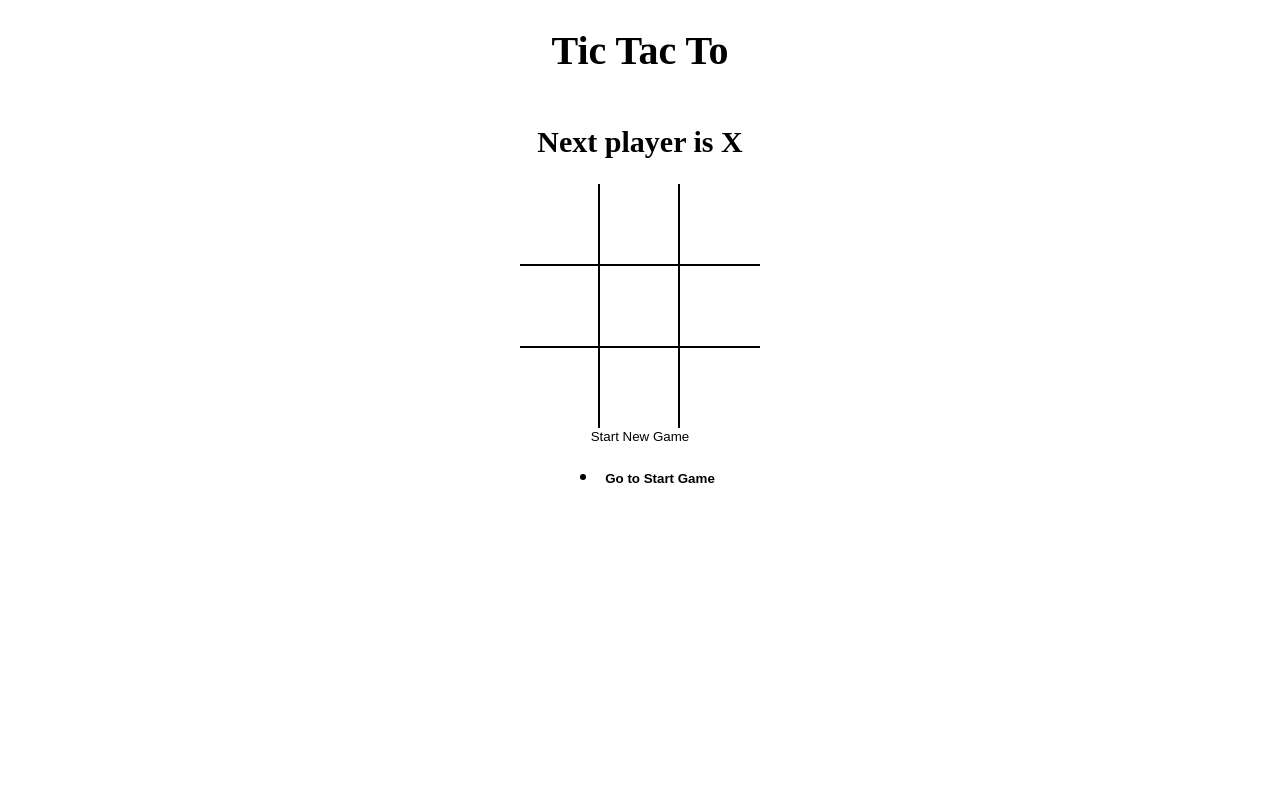
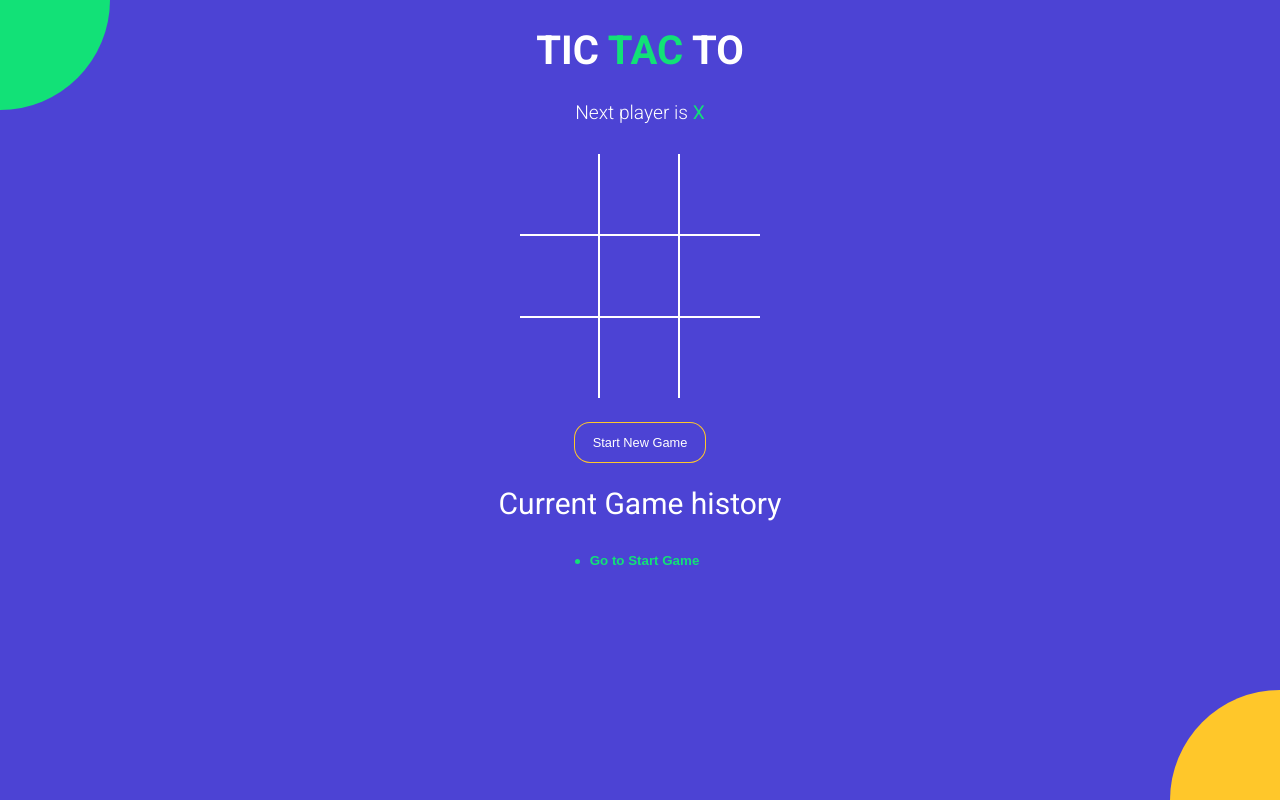
Before and after one commit to souravdev-eng/react-tictacto, a React (Vite) app: page / in a window 1280 px wide. Built offline with nearby package versions, Linux system fonts and the light colour scheme.

Commit message:
Compliting our App

```diff
--- a/index.html
+++ b/index.html
@@ -1,7 +1,14 @@
 <!DOCTYPE html>
 <html>
   <head>
-    <title>React Parcel Micro App</title>
+    <meta charset="UTF-8" />
+    <meta name="viewport" content="width=device-width, initial-scale=1.0" />
+    <meta http-equiv="X-UA-Compatible" content="ie=edge" />
+    <link
+      href="https://fonts.googleapis.com/css?family=Roboto:300,400,700&display=swap"
+      rel="stylesheet"
+    />
+    <title>TIC TAC TOE</title>
   </head>
   <body>
     <div id="root"></div>
--- a/src/App.js
+++ b/src/App.js
@@ -44,17 +44,25 @@
 
   return (
     <div className="app">
-      <h1>Tic Tac To</h1>
+      <h1>
+        TIC <span className="text-green">TAC</span> TO
+      </h1>
       <StatusMessage winner={winner} current={current} />
       <Board
         board={current.board}
         handelClickUpdate={handelClickUpdate}
         winningSquare={winningSquare}
       />
-      <button type="button" onClick={newGame}>
+      <button
+        type="button"
+        onClick={newGame}
+        className={`btn-reset ${winner ? 'active' : ''}`}
+      >
         Start New Game
       </button>
+      <h2 style={{ fontWeight: 'normal' }}>Current Game history</h2>
       <History history={history} moveTo={moveTo} currentMove={currentMove} />
+      <div className="bg-balls" />
     </div>
   );
 };
--- a/src/components/History.jsx
+++ b/src/components/History.jsx
@@ -2,14 +2,13 @@
 
 const History = ({ history, moveTo, currentMove }) => {
   return (
-    <ul>
+    <div className="history-wrapper">
+      <ul className="history">
         {history.map((_, move) => {
           return (
             <li>
               <button
-              style={{
-                fontWeight: move === currentMove ? 'bold' : 'normal',
-              }}
+                className={`btn-move ${move === currentMove ? 'active' : ''}`}
                 onClick={() => {
                   moveTo(move);
                 }}
@@ -21,6 +20,7 @@
           );
         })}
       </ul>
+    </div>
   );
 };
 
--- a/src/components/Squre.jsx
+++ b/src/components/Squre.jsx
@@ -1,15 +1,13 @@
 import React from 'react';
 
 const Squre = ({ value, onClick, isWinningSquare }) => {
-  console.log(value);
   return (
     <button
       type="button"
-      className="square"
       onClick={onClick}
-      style={{
-        fontWeight: isWinningSquare ? 'bold' : 'normal',
-      }}
+      className={`square ${isWinningSquare ? 'winning' : ''} ${
+        value === 'X' ? 'text-green' : 'text-orange'
+      }`}
     >
       {value}
     </button>
--- a/src/components/StatusMessage.jsx
+++ b/src/components/StatusMessage.jsx
@@ -4,13 +4,30 @@
   const noMoveLeft = current.board.every(el => el !== null);
 
   return (
-    <h2>
-      {winner && `Winner is ${winner}`}
-      {!winner &&
-        !noMoveLeft &&
-        `Next player is ${current.isXNext ? 'X' : 'O'}`}
-      {!winner && noMoveLeft && 'X and O is tied'}
-    </h2>
+    <div className="status-message">
+      {winner && (
+        <>
+          Winner is{' '}
+          <span className={winner === 'X' ? 'text-green' : 'text-orange'}>
+            {winner}
+          </span>
+        </>
+      )}
+      {!winner && !noMoveLeft && (
+        <>
+          Next player is{' '}
+          <span className={current.isXNext ? 'text-green' : 'text-orange'}>
+            {current.isXNext ? 'X' : 'O'}
+          </span>
+        </>
+      )}
+      {!winner && noMoveLeft && (
+        <>
+          <span className="text-green">X</span> and{' '}
+          <span className="text-orange">O</span> tied
+        </>
+      )}
+    </div>
   );
 };
 
--- a/src/style/root.scss
+++ b/src/style/root.scss
@@ -1,4 +1,11 @@
+$green: #12e177;
+$orange: #ffc72a;
+$blue: #4c43d4;
+
 body {
+  font-family: 'Roboto', sans-serif;
+  background-color: $blue;
+  color: #fff;
   padding: 0;
   margin: 0;
 }
@@ -19,18 +26,83 @@
   align-items: center;
 }
 
+.text-green {
+  color: $green;
+}
+
+.text-orange {
+  color: $orange;
+}
+
+.history-wrapper {
+  width: 300px;
+  text-align: center;
+  margin-bottom: 20px;
+  .history {
+    display: inline-block;
+    padding: 0;
+    margin: 0;
+    li {
+      list-style: none;
+      text-align: left;
+      &:before {
+        content: '';
+        border-radius: 50%;
+        display: inline-block;
+        height: 5px;
+        width: 5px;
+        background-color: $green;
+        margin-right: 4px;
+        margin-bottom: 1px;
+      }
+
+      .btn-move {
+        color: #fff;
+        &.active {
+          font-weight: bold;
+          color: $green;
+        }
+      }
+    }
+  }
+}
+
+.status-message {
+  margin-bottom: 30px;
+  font-size: 1.2rem;
+  font-weight: lighter;
+  span {
+    font-weight: normal;
+  }
+}
+
+.btn-reset {
+  font-size: 0.8rem;
+  color: #fff;
+  border-radius: 15px;
+  padding: 12px 18px;
+  margin-top: 25px;
+  transition: all 0.2s;
+  background-color: $blue;
+  box-shadow: 0px 0px 0px 1px $orange;
+  &.active {
+    background-color: $orange;
+    box-shadow: none;
+  }
+}
+
 .board {
   .board-row {
     display: flex;
     flex-direction: row;
-    border-bottom: 2px solid #000;
+    border-bottom: 2px solid #fff;
     &:last-child {
       border-bottom: none;
     }
     .square {
       width: 80px;
       height: 80px;
-      border-right: 2px solid #000;
+      border-right: 2px solid #fff;
       font-size: 2.5rem;
       padding: 0;
       overflow: hidden;
@@ -38,6 +110,63 @@
       &:last-child {
         border-right: none;
       }
+      &.winning {
+        animation: scaleText 1.4s infinite;
+        @keyframes scaleText {
+          0% {
+            transform: 2.5rem;
+          }
+          50% {
+            font-size: 3.5rem;
+          }
+          100% {
+            font-size: 2.5rem;
+          }
+        }
+      }
     }
   }
 }
+
+.bg-balls {
+  position: fixed;
+  top: 0;
+  left: 0;
+  right: 0;
+  bottom: 0;
+  min-width: 100%;
+  z-index: -1;
+
+  &:before,
+  &:after {
+    content: '';
+    position: absolute;
+    width: 150px;
+    height: 150px;
+    border-radius: 50%;
+  }
+
+  &:before {
+    background-color: $orange;
+    right: -75px;
+    bottom: -75px;
+    @media screen and (min-width: 476px) {
+      width: 220px;
+      height: 220px;
+      right: -110px;
+      bottom: -110px;
+    }
+  }
+
+  &:after {
+    background-color: $green;
+    top: -75px;
+    left: -75px;
+    @media screen and (min-width: 476px) {
+      width: 220px;
+      height: 220px;
+      top: -110px;
+      left: -110px;
+    }
+  }
+}
```
Also changed, not shown: Styling entire app.txt. Lines whose indentation alone changed are shown as unchanged.
